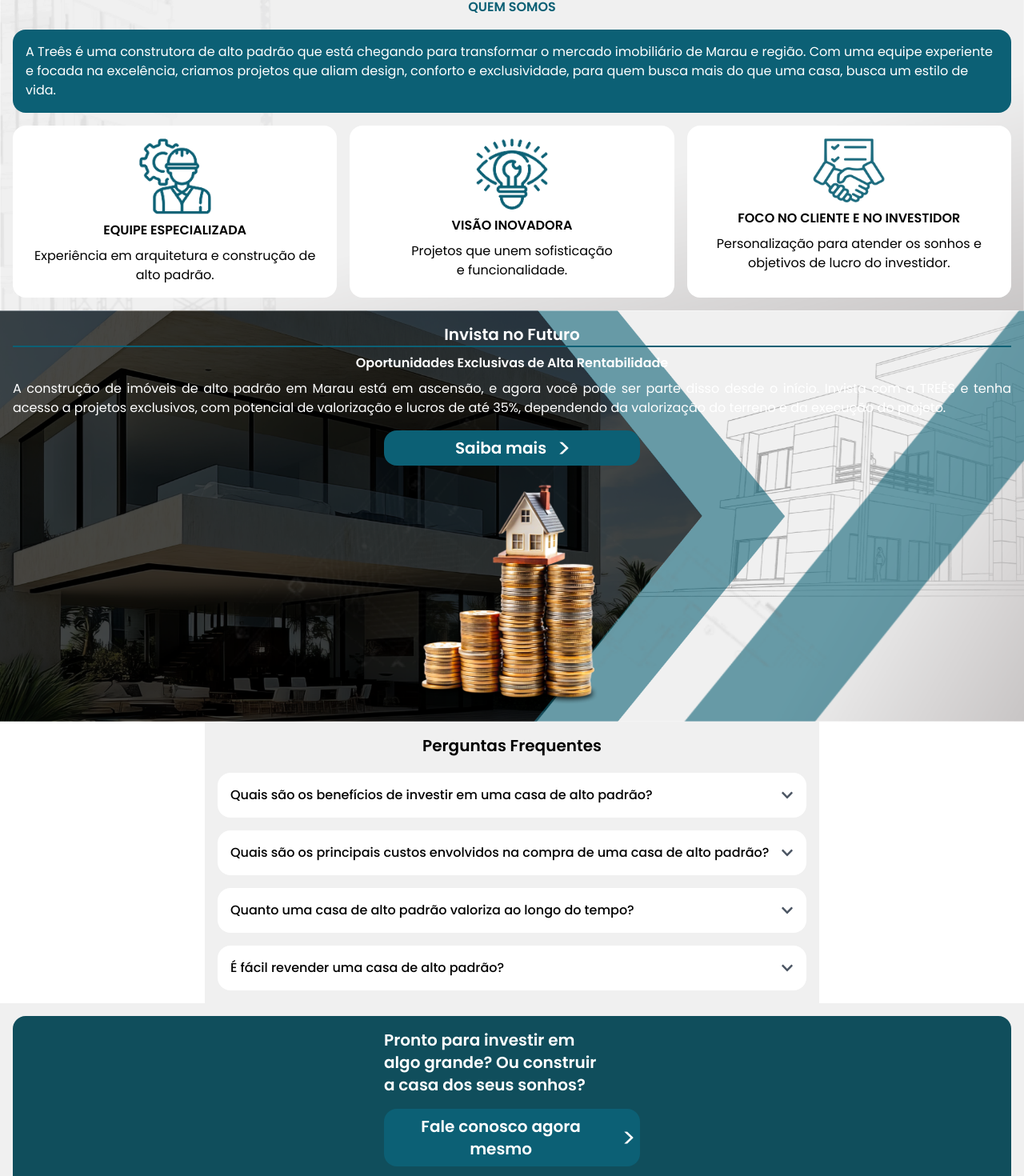
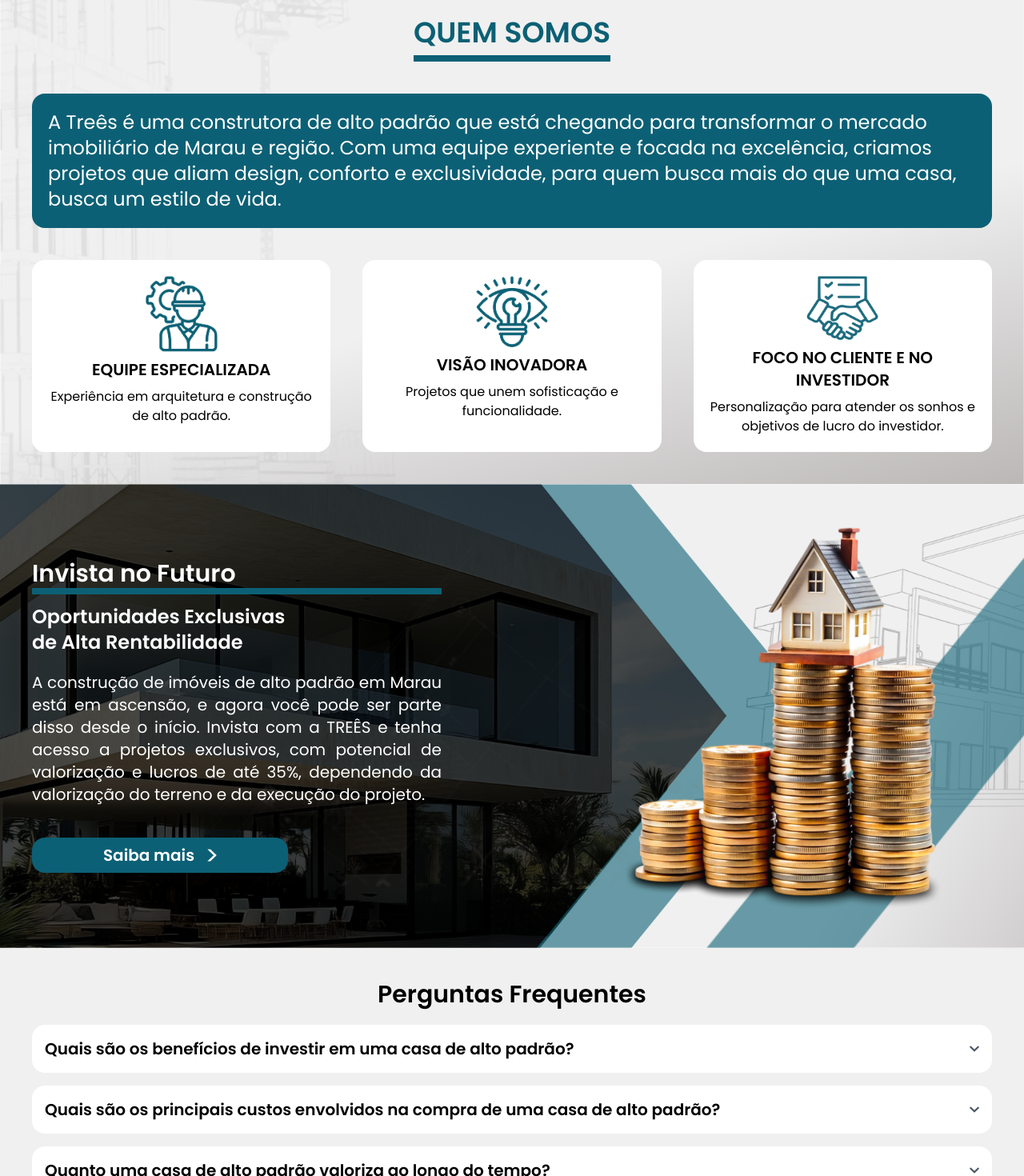
Before and after one commit to leli-padilha/treesconstrutora, a Next.js app: page / in a window 1280 px wide. Shown: the part 679-2149 px from the top of the page at 80% size. Built offline with nearby package versions, Linux system fonts and the light colour scheme.

Commit message:
responsivo

```diff
--- a/app/components/banner.js
+++ b/app/components/banner.js
@@ -3,7 +3,7 @@ import Button from "./button"
 export default function Banner(){
     return (
         <section className="h-72 bg-[url('/images/banners/banner_1.webp')] bg-cover bg-center p-4 md:p-10 md:h-[500px] lg:h-[550px] 2xl:h-[750px]" >
-            <div className="max-w-7xl m-auto">
+            <div className="h-full max-w-7xl m-auto">
                 <div className="h-full flex flex-col justify-center gap-4 md:gap-6" data-aos="fade-up" data-aos-delay="200" data-aos-duration="1000">
                     <div className="flex flex-col gap-2 md:gap-2">
                         <h1 className="font-bold text-2xl text-white leading-7 md:text-4xl lg:text-5xl lg:leading-tight">
--- a/app/components/box.js
+++ b/app/components/box.js
@@ -2,7 +2,7 @@ import Image from "next/image"
 
 export default function Box({img, title, desc, duration}){
     return (
-        <div className="flex flex-col gap-2 bg-white p-4 rounded-2xl items-center justify-start" data-aos="fade-up" data-aos-delay="{duration}" data-aos-duration="1000">
+        <div className="flex flex-col gap-2 bg-white p-4 md:p-5 rounded-2xl items-center justify-start" data-aos="fade-up" data-aos-delay="{duration}" data-aos-duration="1000">
             <div className="max-w-28 max-h-28 relative">
                 <Image
                     src={img}
@@ -11,8 +11,8 @@ export default function Box({img, title, desc, duration}){
                     height={90}
                 />
             </div>
-            <h3 className="text-center text-pretty font-bold">{title}</h3>
-            <p className="text-center text-pretty">{desc}</p>
+            <h3 className="text-center text-base text-pretty font-bold md:text-xl">{title}</h3>
+            <p className="text-center text-sm md:text-base text-pretty">{desc}</p>
         </div>
     )
 }
--- a/app/components/button.js
+++ b/app/components/button.js
@@ -2,8 +2,8 @@ import Image from "next/image";
 
 export default function Button({text}) {
     return (
-        <a href="https://google.com" target="_blank" className="w-full md:max-w-80">
-            <button className="w-full bg-primary text-white font-semibold p-2 rounded-2xl text-sm md:text-xl flex items-center justify-center gap-4">
+        <a href="https://google.com" target="_blank" className="w-full sm:w-fit">
+            <button className="w-full sm:w-80 bg-primary text-white font-semibold p-2 rounded-2xl text-sm md:text-xl flex items-center justify-center gap-4">
                 <span>{text}</span>
                 <Image src="/icons/seta.png" alt="Seta branca" width={12} height={16} className="w-3 h-4"/>
             </button>
--- a/app/components/chamada.js
+++ b/app/components/chamada.js
@@ -3,10 +3,10 @@ import Image from "next/image"
 
 export default function Chamada(){
     return (
-        <section className="bg-fundo p-4">
-            <div className="max-w-7xl m-auto bg-gradient rounded-2xl flex flex-col items-center" data-aos="fade-up" data-aos-delay="200" data-aos-duration="1000">
-                <div className="flex flex-col gap-4 p-4">
-                    <h2 className="font-bold text-xl text-white">
+        <section className="bg-fundo p-4 md:p-10">
+            <div className="max-w-7xl m-auto bg-gradient rounded-2xl flex flex-col items-center sm:flex-row sm:justify-between" data-aos="fade-up" data-aos-delay="200" data-aos-duration="1000">
+                <div className="flex flex-col gap-4 p-4 sm:p-10">
+                    <h2 className="font-bold text-xl text-white md:text-2xl lg:text-3xl xl:text-5xl">
                         Pronto para investir em <br/>
                         algo grande? Ou construir <br/>
                         a casa dos seus sonhos?
@@ -14,8 +14,8 @@ export default function Chamada(){
 
                     <Button text="Fale conosco agora mesmo" className="text-sm"/>
                 </div>
-                <div>
-                    <Image src="/images/engenheiro.png" alt="Engenheiro de braçõs cruzados" width={288} height={269}/>
+                <div className="xl:relative xl:h-[300px] xl:w-[290px]">
+                    <Image src="/images/engenheiro.png" alt="Engenheiro de braçõs cruzados" width={250} height={230} className="xl:absolute xl:inset-0 xl:h-[120%] xl:w-auto xl:object-cover xl:-top-[59px]  "/>
                 </div>
             </div>
         </section>
--- a/app/components/faq.js
+++ b/app/components/faq.js
@@ -31,9 +31,9 @@ export default function FAQ() {
   };
 
   return (
-    <div className="max-w-3xl mx-auto bg-fundo">
-        <div className="max-w-7xl m-auto p-4 flex flex-col gap-5" data-aos="fade-up" data-aos-delay="200" data-aos-duration="1000">
-            <h2 className="text-xl font-bold text-center">Perguntas Frequentes</h2>
+    <section className="bg-gradientFundo p-4 md:p-10">
+        <div className="max-w-7xl m-auto flex flex-col gap-5" data-aos="fade-up" data-aos-delay="200" data-aos-duration="1000">
+            <h2 className="text-xl font-bold text-center md:text-3xl">Perguntas Frequentes</h2>
             <div className="space-y-4 flex flex-col ga-4">
                 {faqs.map((faq, index) => (
                     <div key={index} className="rounded-2xl bg-white">
@@ -41,12 +41,14 @@ export default function FAQ() {
                           className="w-full flex justify-between items-center p-4 text-left focus:outline-none"
                           onClick={() => toggleFAQ(index)}
                         >
-                            <span className="text-base font-medium">{faq.question}</span>
+                            <span className="text-base font-semibold md:text-xl">{faq.question}</span>
+                            <div className="w-3 h-4">
                               <FaChevronDown
-                                className={`text-gray-600 transition-transform duration-500 ${
+                                  className={`w-3 h-4 text-gray-600 transition-transform duration-500 ${
                                   activeIndex === index ? 'rotate-180' : ''
                                   }`}
                               />
+                            </div>
                         </button>
                         {/* Wrapper for the animated height */}
                         <div
@@ -56,7 +58,7 @@ export default function FAQ() {
                               maxHeight: activeIndex === index ? contentRefs.current[index]?.scrollHeight : 0,
                           }}
                         >
-                            <div className="p-4 text-gray-700">
+                            <div className="p-4 text-gray-700 md:text-base">
                                 {faq.answer}
                             </div>
                         </div>
@@ -64,6 +66,6 @@ export default function FAQ() {
                 ))}
             </div>
         </div>
-    </div>
+    </section>
   );
 }
--- a/app/components/invista.js
+++ b/app/components/invista.js
@@ -3,14 +3,16 @@ import Image from "next/image"
 
 export default function Invista(){
     return (
-        <section className="bg-[url('/images/fundo_invista.png')] bg-cover bg-center p-4">
+        <section className="bg-[url('/images/fundo_invista.png')] bg-cover bg-center p-4 md:p-10">
             <div className="max-w-7xl m-auto">
-                <div className="flex flex-col gap-4 items-center justify-center" data-aos="fade-up" data-aos-delay="200" data-aos-duration="1000">
-                    <div className="flex flex-col items-center gap-4">
-                        <div className="text-white flex flex-col gap-2">
-                            <h2 className="font-bold border-b-2 border-primary text-xl text-center">Invista no Futuro</h2>
-                            <h3 className="font-bold text-pretty text-center text-base">Oportunidades Exclusivas de Alta Rentabilidade</h3>
-                            <p className="text-justify text-pretty">
+                <div className="flex flex-col gap-4 items-center justify-center md:flex-row md:justify-between" data-aos="fade-up" data-aos-delay="200" data-aos-duration="1000">
+                    <div className="flex flex-col items-center gap-4 md:items-start  xl:gap-10">
+                        <div className="text-white flex flex-col gap-2 max-w-lg md:gap-5  md:w-full">
+                            <div className="flex flex-col gap-3">
+                                <h2 className="font-bold border-b-8 border-primary text-xl text-center md:text-start md:text-3xl">Invista no Futuro</h2>
+                                <h3 className="font-bold text-pretty text-center text-base md:text-start md:text-2xl">Oportunidades Exclusivas <br/> de Alta Rentabilidade</h3>
+                            </div>
+                            <p className="text-justify text-pretty md:text-xl">
                                 A construção de imóveis de alto padrão em
                                 Marau está em ascensão, e agora você pode
                                 ser parte disso desde o início. Invista com a
@@ -22,13 +24,15 @@ export default function Invista(){
                         </div>
                         <Button text="Saiba mais"/>
                     </div>
-                    <div className="relative h-72 w-72">
-                        <Image
-                            src="/images/moedas.png"
-                            alt="Imagem de moedas"
-                            fill
-                        />
-                    </div>
+
+                    <Image
+                        src="/images/moedas.png"
+                        alt="Imagem de moedas"
+                        width={242}
+                        height={214}
+                        className="md:w-[320px] md:h-[320px] lg:w-[400px] lg:h-[400px] xl:w-[500px] xl:h-[500px]"
+                    />
+
                 </div>
             </div>
         </section>
--- a/app/components/sobre.js
+++ b/app/components/sobre.js
@@ -2,17 +2,17 @@ import Box from "./box"
 
 export default function Sobre(){
     return (
-        <section className="bg-[url('/images/fundo_sobre.png')] bg-cover bg-center p-4">
-            <div className="max-w-7xl m-auto flex flex-col gap-4">
-                <h2 className="text-center text-primary font-bold" data-aos="fade-up" data-aos-delay="200" data-aos-duration="1000">QUEM SOMOS</h2>
-                <div className="bg-primary p-4 rounded-2xl" data-aos="fade-up" data-aos-delay="200" data-aos-duration="1000">
-                    <p className="text-white text-jus">
+        <section className="bg-[url('/images/fundo_sobre.png')] bg-cover bg-center p-4 md:p-10">
+            <div className="max-w-7xl m-auto flex flex-col items-center gap-4 md:gap-10">
+                <h2 className="w-fit text-center text-primary font-bold border-b-8 pb-2 border-primary text-xl md:text-3xl xl:text-4xl" data-aos="fade-up" data-aos-delay="200" data-aos-duration="1000">QUEM SOMOS</h2>
+                <div className="bg-primary p-4 rounded-2xl md:p-5" data-aos="fade-up" data-aos-delay="200" data-aos-duration="1000">
+                    <p className="text-white text-base md:text-xl xl:text-2xl">
                         A Treês é uma construtora de alto padrão que está chegando para transformar o mercado imobiliário de Marau e região.
                         Com uma equipe experiente e focada na excelência, criamos projetos que aliam design, conforto e exclusividade,
                         para quem busca mais do que uma casa, busca um estilo de vida.
                     </p>
                 </div>
-                <div className="grid grid-cols-1 gap-4 md:grid-cols-3">
+                <div className="grid grid-cols-1 gap-4 md:grid-cols-3 xl:gap-10">
                     <Box img="/icons/equipe.png" title="EQUIPE ESPECIALIZADA" desc="Experiência em arquitetura e construção de alto padrão." duration="200"/>
                     <Box img="/icons/visao.png" title="VISÃO INOVADORA" desc="Projetos que unem sofisticação e funcionalidade." duration="300" />
                     <Box img="/icons/foco.png" title="FOCO NO CLIENTE E NO INVESTIDOR" desc="Personalização para atender os sonhos e objetivos de lucro do investidor." duration="400"/>
--- a/app/layout.js
+++ b/app/layout.js
@@ -3,6 +3,11 @@
 import Head from "next/head";
 import "./globals.css";
 import AOSProvider from "./components/AOSProvider";
+
+export const Metadata = {
+  title: 'Home',
+  description: 'Welcome to Next.js',
+}
 
 
 export default function RootLayout({ children }) {
--- a/tailwind.config.js
+++ b/tailwind.config.js
@@ -10,7 +10,8 @@ module.exports = {
       colors: {
         primary: "#0C6075",
         fundo: "#F0F0F0",
-        gradient: "rgb(16,78,92)"
+        gradient: "rgb(16,78,92)",
+        gradientFundo: "rgb(240,240,240)"
       },
       fontFamily: {
         poppins: ['Poppins', 'sans-serif'],
```
Lines whose indentation alone changed are shown as unchanged.
